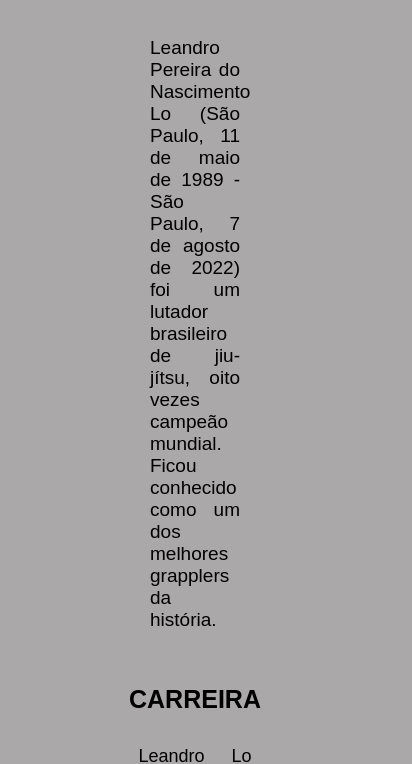
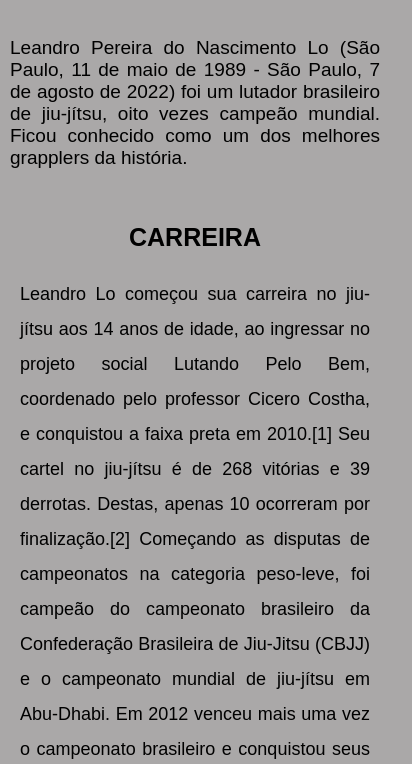
Before and after one commit to guipaterno/exe1, a plain HTML site: page index.html in a window 390 px wide. Shown: the part 609-1373 px from the top of the page, 412 px wide, since content can reach past the window. Drawn offline with Linux system fonts and the light colour scheme.

Commit message:
Update style.css

```diff
--- a/assets/css/style.css
+++ b/assets/css/style.css
@@ -181,3 +181,19 @@ a {
 .primeirolink :hover{
     opacity: 0.6;
 }
+
+
+@media (max-width:650px){
+    p{
+        padding-left: 10px;
+        padding-right: 10px;
+    }
+    div .descrcarreira {
+        padding-left: 10px;
+        padding-right: 10px;
+    }
+    .titulo1{
+        padding-left: 10px;
+        padding-right: 10px;
+    }
+}
```
